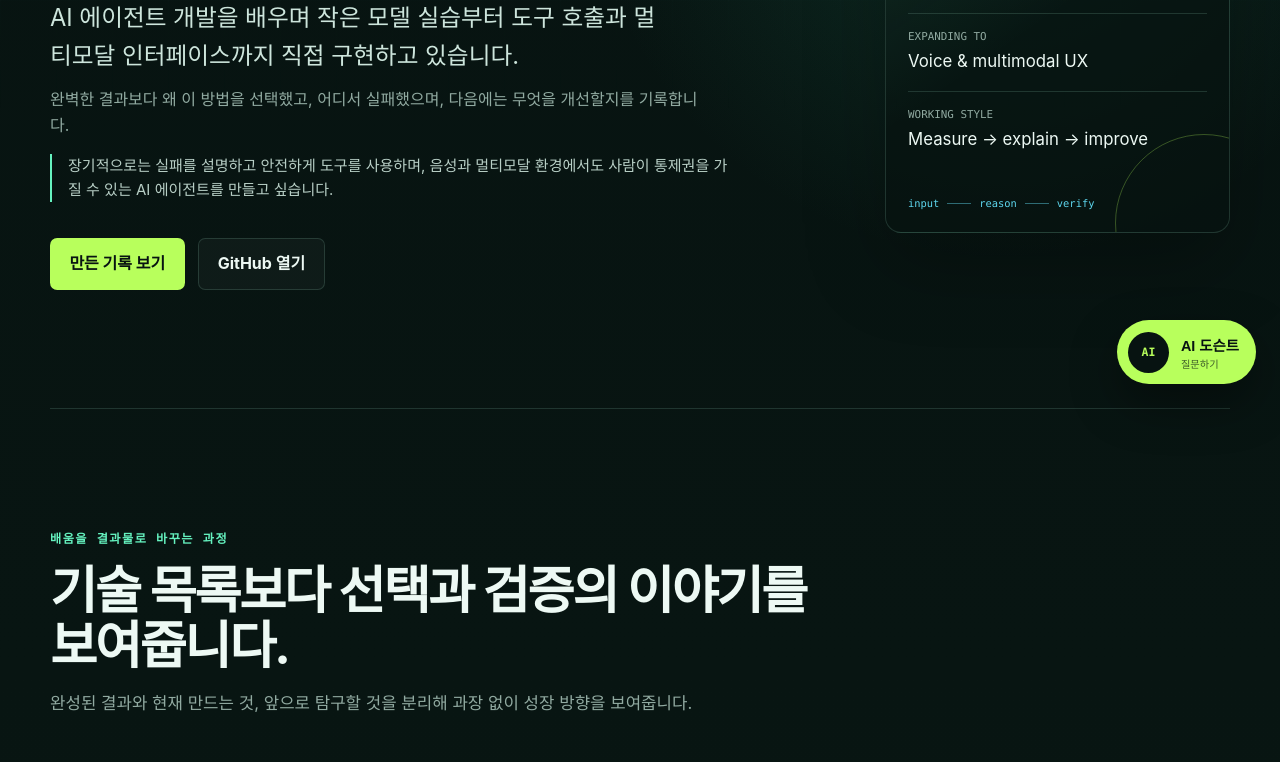
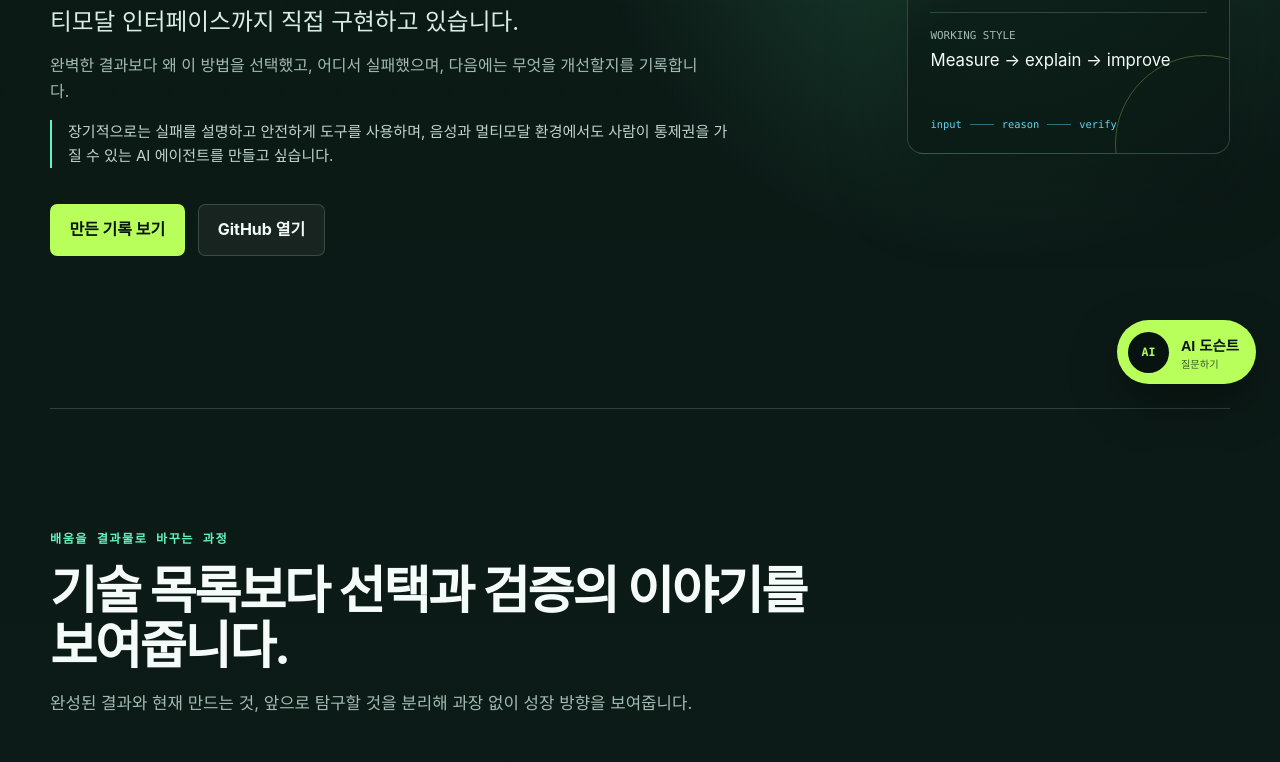
Before and after one commit to SJeongHyeon/ai-agent-portfolio, a website with bundled scripts: page index.html in a window 1280 px wide. Shown: the part 392-1154 px from the top of the page. Built offline with nearby package versions, Linux system fonts and the light colour scheme.

Commit message:
brighten hero and fix overlap

```diff
--- a/styles.css
+++ b/styles.css
@@ -1,10 +1,10 @@
 :root {
   color-scheme: dark;
-  --ink: #edf9f4;
-  --muted: #91aaa1;
-  --surface: #0b1c18;
-  --surface-strong: #102720;
-  --line: rgb(164 228 202 / 16%);
+  --ink: #f4fbf8;
+  --muted: #a2bbb1;
+  --surface: #11241e;
+  --surface-strong: #173129;
+  --line: rgb(179 232 206 / 20%);
   --acid: #b8ff5c;
   --mint: #65f2bf;
   --cyan: #5ed7ef;
@@ -26,8 +26,8 @@ body {
   margin: 0;
   color: var(--ink);
   background:
-    radial-gradient(circle at 78% 5%, rgb(38 135 104 / 24%), transparent 26rem),
-    linear-gradient(180deg, #071311 0%, #091713 45%, #050c0a 100%);
+    radial-gradient(circle at 78% 5%, rgb(76 192 142 / 28%), transparent 26rem),
+    linear-gradient(180deg, #0b1915 0%, #0d1c18 45%, #08110e 100%);
   font-family: var(--font-sans);
   line-height: 1.6;
 }
@@ -42,7 +42,7 @@ body::before {
   background-size: 56px 56px;
   mask-image: linear-gradient(to bottom, black, transparent 70%);
   content: "";
-  opacity: 0.22;
+  opacity: 0.16;
 }
 
 a {
@@ -122,9 +122,9 @@ nav a:focus-visible {
 
 .hero {
   display: grid;
-  grid-template-columns: minmax(0, 1.5fr) minmax(18rem, 0.72fr);
-  gap: clamp(4rem, 9vw, 8rem);
-  align-items: center;
+  grid-template-columns: minmax(0, 1.4fr) minmax(20rem, 0.62fr);
+  gap: clamp(5rem, 10vw, 9rem);
+  align-items: start;
   min-height: calc(100vh - 5.25rem);
   padding-block: 6rem;
 }
@@ -147,11 +147,11 @@ p {
 
 h1 {
   margin-bottom: 1.7rem;
-  font-size: clamp(2.8rem, 5.6vw, 5.4rem);
+  font-size: clamp(2.6rem, 5.1vw, 5rem);
   font-weight: 650;
   letter-spacing: -0.065em;
   line-height: 0.92;
-  max-width: 9.3ch;
+  max-width: 8.6ch;
 }
 
 h1 em {
@@ -171,7 +171,7 @@ h1 em {
 .hero__lead {
   max-width: 38rem;
   margin-bottom: 0.75rem;
-  color: #cde5dc;
+  color: #d8eee5;
   font-size: clamp(1.15rem, 2.1vw, 1.48rem);
 }
 
@@ -185,7 +185,7 @@ h1 em {
   margin-top: 1rem;
   padding-left: 1rem;
   border-left: 2px solid var(--mint);
-  color: #b8cfc6;
+  color: #bfd5cc;
   font-size: 0.94rem;
 }
 
@@ -223,7 +223,7 @@ h1 em {
 
 .button--secondary {
   border-color: var(--line);
-  background: rgb(255 255 255 / 3%);
+  background: rgb(255 255 255 / 5%);
 }
 
 .button--light {
@@ -238,8 +238,8 @@ h1 em {
   border: 1px solid var(--line);
   border-radius: 1rem;
   background:
-    linear-gradient(145deg, rgb(101 242 191 / 10%), transparent 44%),
-    rgb(7 19 17 / 76%);
+    linear-gradient(145deg, rgb(101 242 191 / 14%), transparent 44%),
+    rgb(10 24 20 / 72%);
   box-shadow: 0 2rem 5rem rgb(0 0 0 / 26%);
 }
 
@@ -392,7 +392,7 @@ h2 {
   border: 1px solid var(--line);
   border-radius: 1rem;
   background:
-    linear-gradient(135deg, rgb(255 255 255 / 3%), transparent 60%),
+    linear-gradient(135deg, rgb(255 255 255 / 5%), transparent 60%),
     var(--surface);
 }
 
@@ -452,9 +452,8 @@ h2 {
 .tag-list li {
   padding: 0.28rem 0.55rem;
   border-radius: 0.3rem;
-  color: #b8cfc6;
-  background: rgb(255 255 255 / 5%);
-  font: 0.68rem var(--font-mono);
+  color: #bfd5cc;
+  background: rgb(255 255 255 / 7%);`r`n  font: 0.68rem var(--font-mono);
 }
 
 .evidence {
@@ -492,7 +491,7 @@ h2 {
   padding: 0.55rem 0.9rem;
   border: 1px solid var(--line);
   border-radius: 0.55rem;
-  background: rgb(255 255 255 / 3%);
+  background: rgb(255 255 255 / 5%);
   color: var(--ink);
   font-weight: 700;
   text-decoration: none;
@@ -504,11 +503,13 @@ h2 {
 }
 
 .project-link--code {
-  background: rgb(255 255 255 / 2%);
+  border-color: rgba(184, 255, 92, 0.28);
+  background: var(--acid);
+  color: #071311;
 }
 
 .project-link--demo {
-  border-color: rgba(184, 255, 92, 0.55);
+  border-color: rgba(184, 255, 92, 0.28);
   background: var(--acid);
   color: #071311;
 }
```
